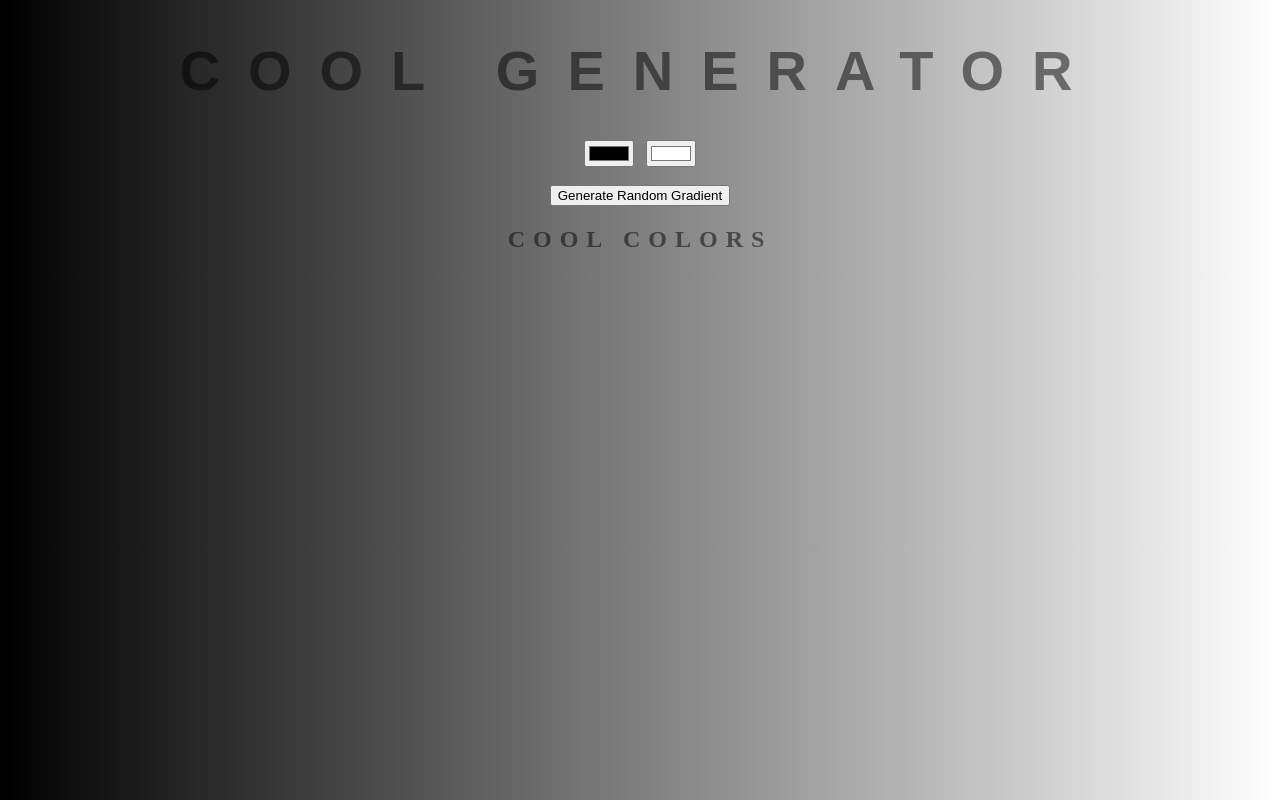
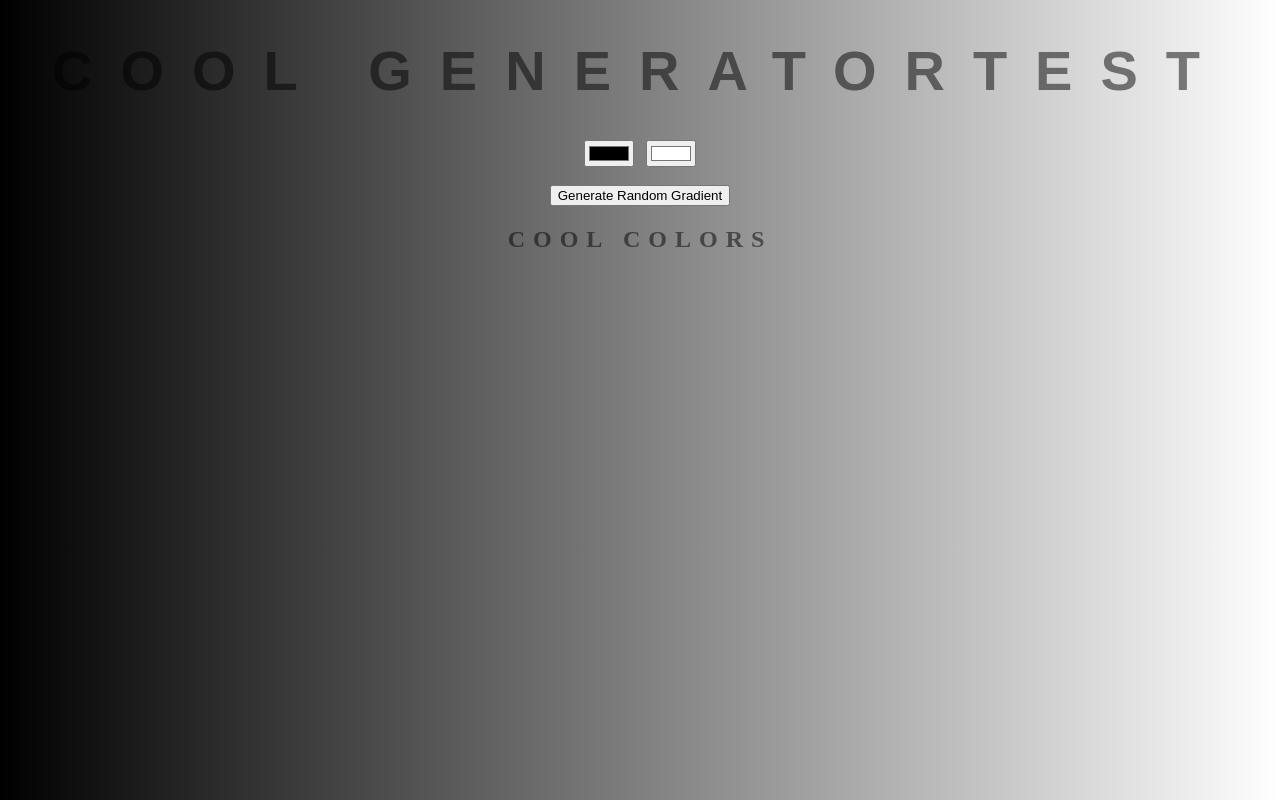
Before and after one commit to cdavis83/background-generator, a website: page index.html in a window 1280 px wide. Drawn offline with Linux system fonts and the light colour scheme.

Commit message:
Updating Main

```diff
--- a/index.html
+++ b/index.html
@@ -5,7 +5,7 @@
 	<link rel="stylesheet" type="text/css" href="style.css">
 </head>
 <body id="gradient">
-	<h1>Cool Generator</h1>
+	<h1>Cool GeneratorTEST</h1>
 	<input class="color1" type="color" name="color1" value="#000000">
 	<input class="color2" type="color" name="color2" value="#ffffff">
 	<br>
```
